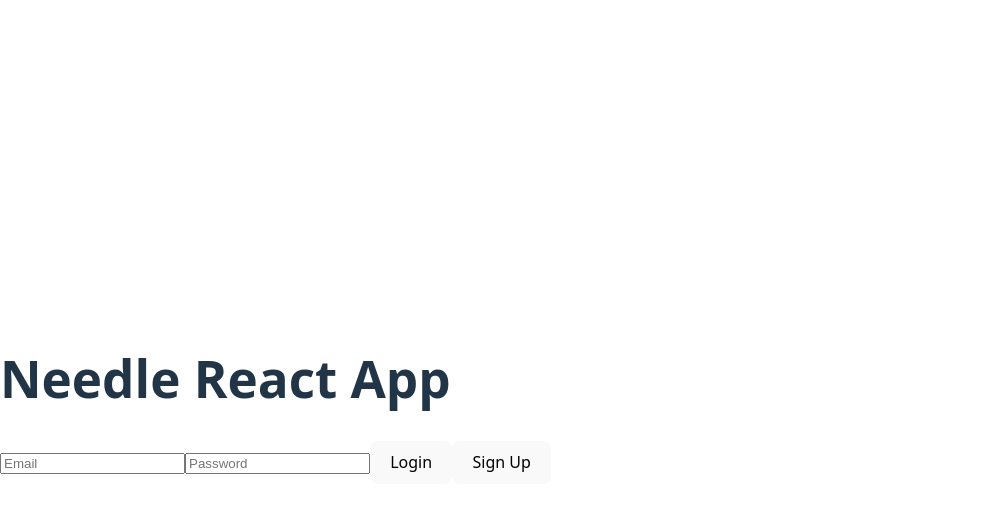
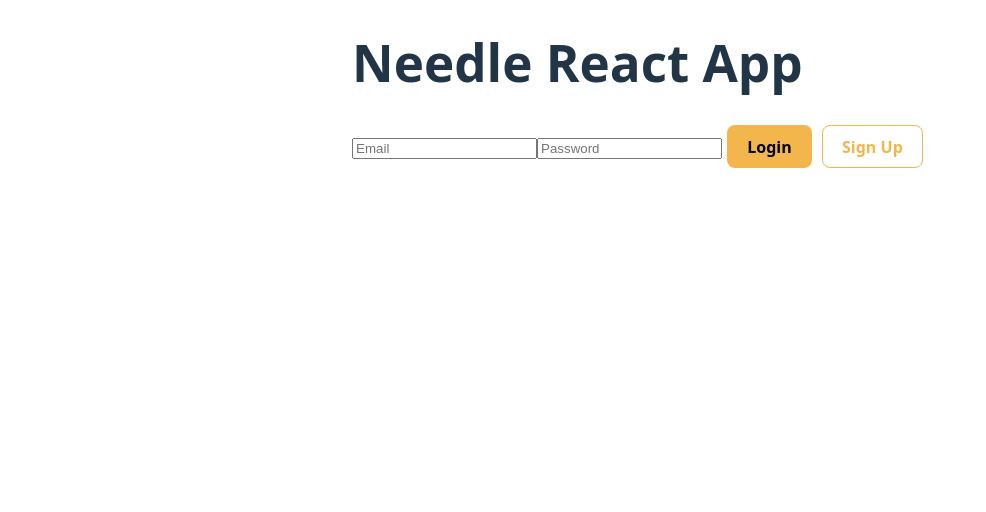
Before and after one commit to EugeneHohZhaoQuan/needle-react-app, a React (Vite) app in the folder needle-react-app/: page / in a window 1280 px wide. Shown: the top 512 px of the page, without its empty margins (0-986 px from the left). Built offline with nearby package versions, Linux system fonts and the light colour scheme.

Commit message:
feat: styles

```diff
--- a/needle-react-app/package.json
+++ b/needle-react-app/package.json
@@ -10,8 +10,10 @@
     "preview": "vite preview"
   },
   "dependencies": {
+    "@types/styled-components": "^5.1.34",
     "react": "^18.2.0",
-    "react-dom": "^18.2.0"
+    "react-dom": "^18.2.0",
+    "styled-components": "^6.1.11"
   },
   "devDependencies": {
     "@types/react": "^18.2.66",
--- a/needle-react-app/src/App.tsx
+++ b/needle-react-app/src/App.tsx
@@ -8,6 +8,9 @@ import {
   signOut,
   User,
 } from 'firebase/auth';
+
+import { MainContainer, LoginContainer } from './main.styles';
+import { PrimaryButton, SecondaryButton } from './button.styles';
 
 function App() {
   const [email, setEmail] = useState<string>('');
@@ -52,7 +55,8 @@ function App() {
   };
 
   return (
-    <div>
+    <MainContainer>
+      <LoginContainer>
         <h1>Needle React App </h1>
         {user ? (
           <div>
@@ -60,7 +64,7 @@ function App() {
             <button onClick={handleLogout}>Logout</button>
           </div>
         ) : (
-        <div>
+          <LoginContainer>
             <input
               type="email"
               placeholder="Email"
@@ -73,11 +77,12 @@ function App() {
               value={password}
               onChange={(e) => setPassword(e.target.value)}
             />
-          <button onClick={handleLogin}>Login</button>
-          <button onClick={handleSignUp}>Sign Up</button>
-        </div>
+            <PrimaryButton onClick={handleLogin}>Login</PrimaryButton>
+            <SecondaryButton onClick={handleSignUp}>Sign Up</SecondaryButton>
+          </LoginContainer>
         )}
-    </div>
+      </LoginContainer>
+    </MainContainer>
   );
 }
 
--- /dev/null
+++ b/needle-react-app/src/button.styles.tsx
@@ -0,0 +1,41 @@
+import styled from 'styled-components';
+
+export const PrimaryButton = styled.button`
+  font-weight: 600;
+
+  padding: 0.6em 1.2em;
+  margin: 0 5px;
+  border: 1px solid transparent;
+  border-radius: 8px;
+
+  background-color: #f3b64c;
+
+  transition: background-color 0.25s;
+
+  cursor: pointer;
+
+  &:hover {
+    background-color: #e3960f;
+  }
+`;
+
+export const SecondaryButton = styled.button`
+  font-weight: 600;
+
+  padding: 0.6em 1.2em;
+  margin: 0 5px;
+
+  border: 1px solid #f3b64c;
+  border-radius: 8px;
+
+  color: #f3b64c;
+  background-color: transparent;
+
+  transition: background-color 0.25s;
+
+  cursor: pointer;
+
+  &:hover {
+    background-color: #fdf0db;
+  }
+`;
--- a/needle-react-app/src/index.css
+++ b/needle-react-app/src/index.css
@@ -26,8 +26,7 @@ a:hover {
 
 body {
   margin: 0;
-  display: flex;
-  place-items: center;
+
   min-width: 320px;
   min-height: 100vh;
 }
@@ -38,9 +37,9 @@ h1 {
 }
 
 button {
-  border-radius: 8px;
+  /* border-radius: 8px;
   border: 1px solid transparent;
-  padding: 0.6em 1.2em;
+  padding: 0.6em 1.2em; */
   font-size: 1em;
   font-weight: 500;
   font-family: inherit;
@@ -48,13 +47,13 @@ button {
   cursor: pointer;
   transition: border-color 0.25s;
 }
-button:hover {
+/* button:hover {
   border-color: #646cff;
 }
 button:focus,
 button:focus-visible {
   outline: 4px auto -webkit-focus-ring-color;
-}
+} */
 
 @media (prefers-color-scheme: light) {
   :root {
--- /dev/null
+++ b/needle-react-app/src/main.styles.tsx
@@ -0,0 +1,13 @@
+import styled from 'styled-components';
+
+export const MainContainer = styled.div`
+  display: flex;
+  align-items: center;
+  justify-content: center;
+`;
+
+export const LoginContainer = styled.div`
+  display: block;
+  align-items: center;
+  justify-content: center;
+`;
```
Also changed, not shown: needle-react-app/src/main.tsx (+5 -5 lines), 1 other file (tests, documents, lock files or other folders). Lines whose indentation alone changed are shown as unchanged.
